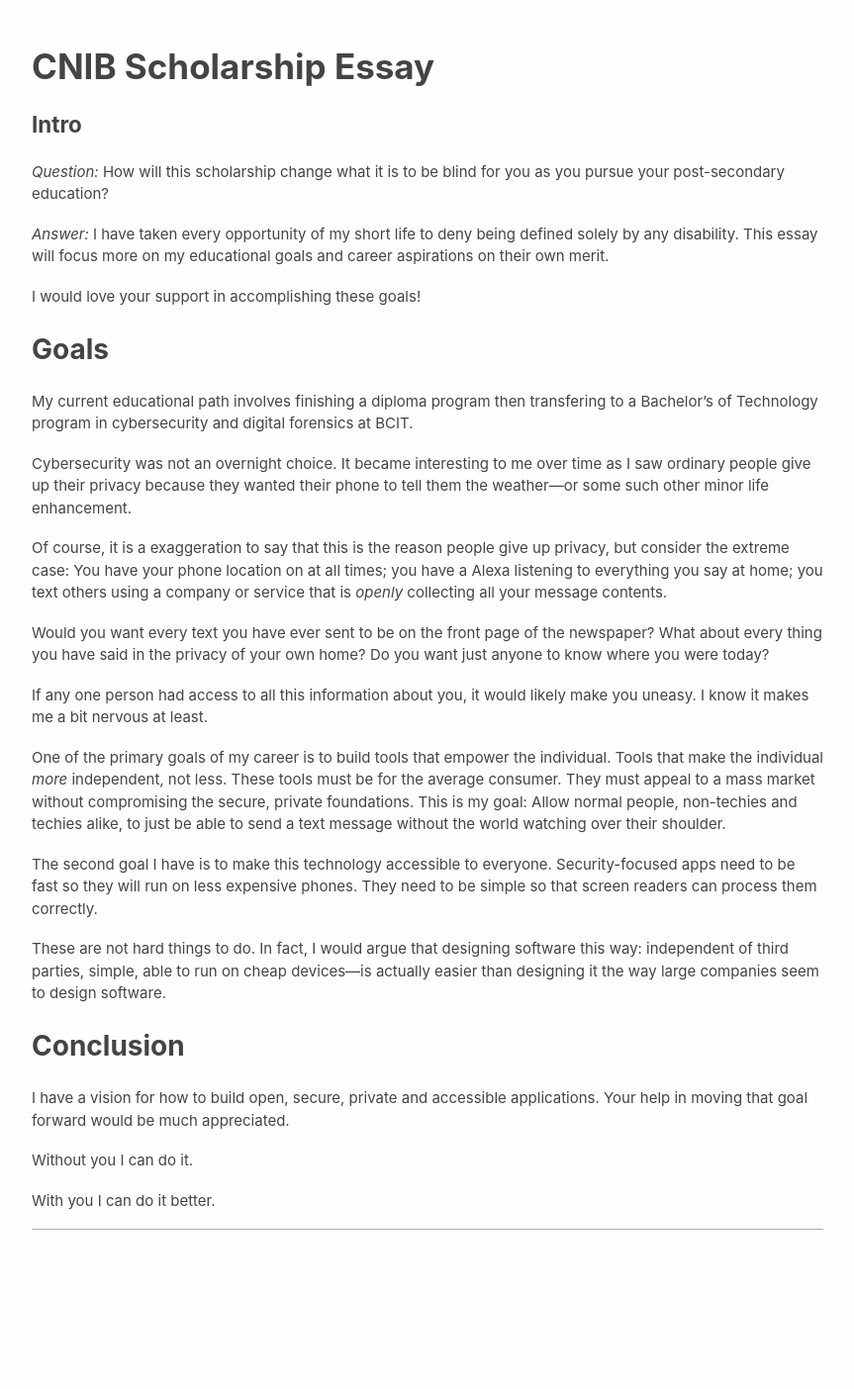
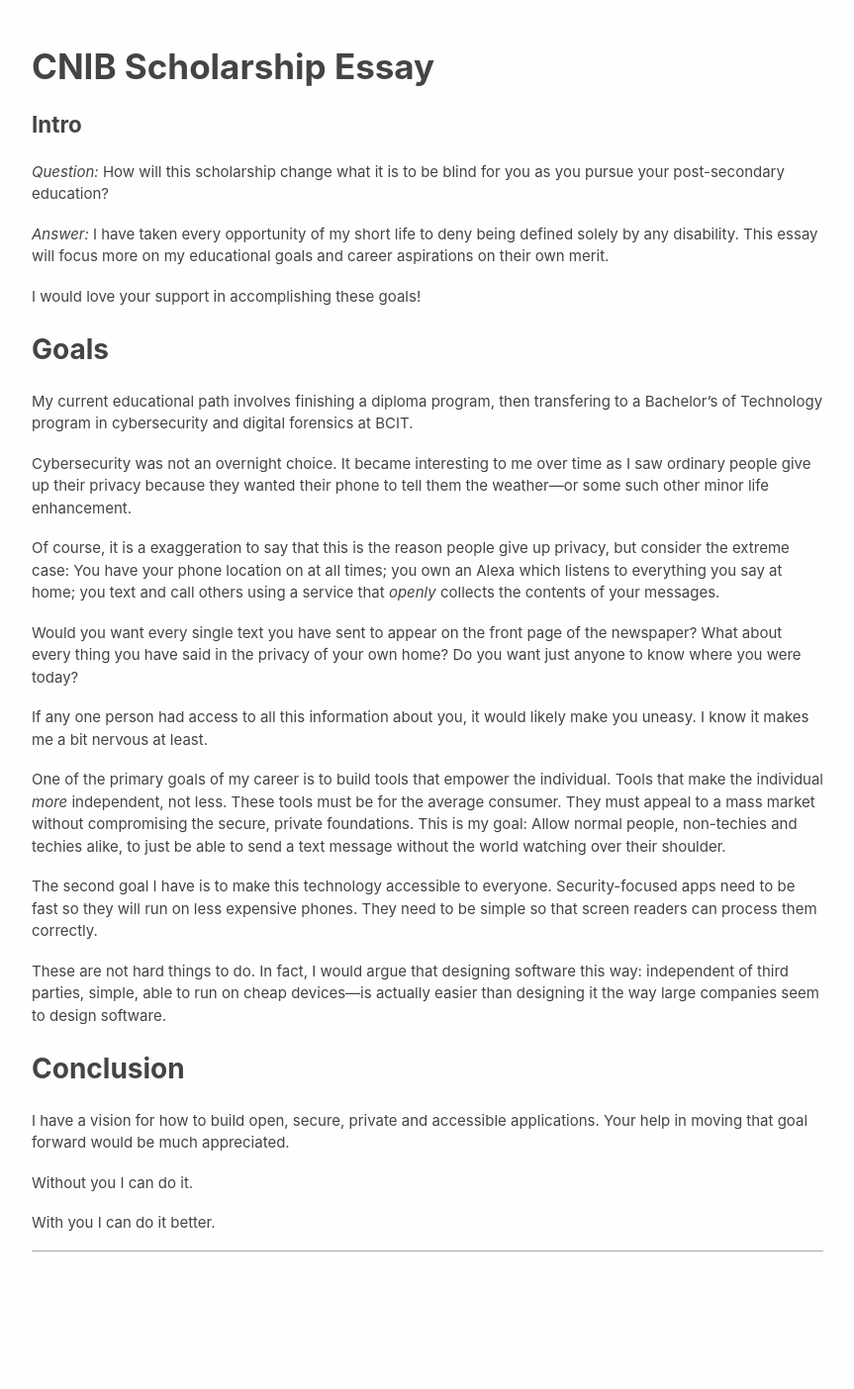
Before and after one commit to TTWNO/tait.tech, a Jekyll site: the page built from scholarships/2020/cnib/index.md, in a window 1280 px wide. Shown: the whole page at 99% size, without its empty margins (208-1071 px from the left). Built offline with Jekyll 4.4.1, drawn with Linux system fonts in a browser that asks for light colours; before the commit the page ends 1382 px from its top, so only the background shows below that.

Commit message:
Fix spelling; pharsing

```diff
--- a/scholarships/2020/cnib/index.md
+++ b/scholarships/2020/cnib/index.md
@@ -16,8 +16,8 @@ I would love your support in accomplishing these goals!
 
 ## Goals
 
-My current educational path involves finishing a diploma program then transfering to
-a Bachelor's of Technology program in cybersecurity and digital forensics at BCIT.
+My current educational path involves finishing a diploma program,
+then transfering to a Bachelor's of Technology program in cybersecurity and digital forensics at BCIT.
 
 Cybersecurity was not an overnight choice.
 It became interesting to me over time as I saw ordinary people give up their privacy because they wanted their phone to tell them the weather---or some such other minor life enhancement.
@@ -25,10 +25,10 @@ It became interesting to me over time as I saw ordinary people give up their pri
 Of course, it is a exaggeration to say that this is the reason people give up privacy,
 but consider the extreme case:
 You have your phone location on at all times;
-you have a Alexa listening to everything you say at home;
-you text others using a company or service that is *openly* collecting all your message contents.
+you own an Alexa which listens to everything you say at home;
+you text and call others using a service that *openly* collects the contents of your messages.
 
-Would you want every text you have ever sent to be on the front page of the newspaper?
+Would you want every single text you have sent to appear on the front page of the newspaper?
 What about every thing you have said in the privacy of your own home?
 Do you want just anyone to know where you were today?
 
```
